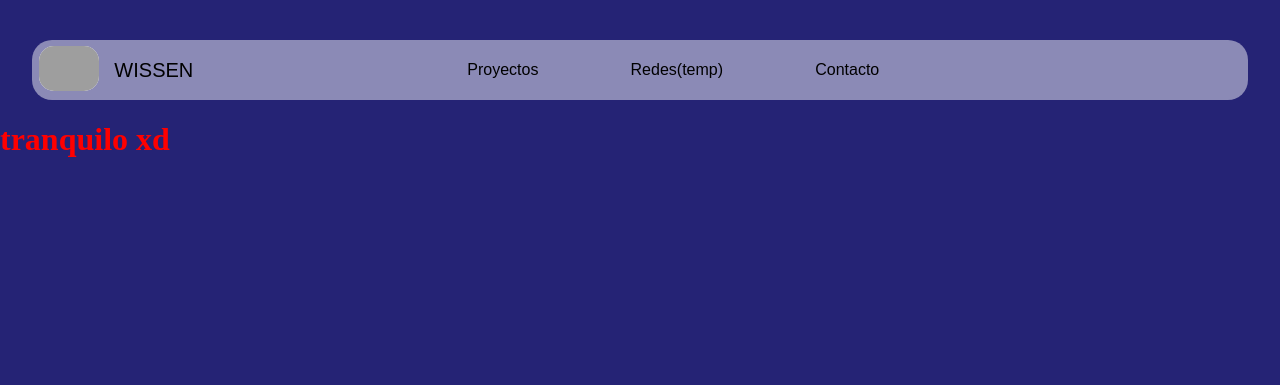
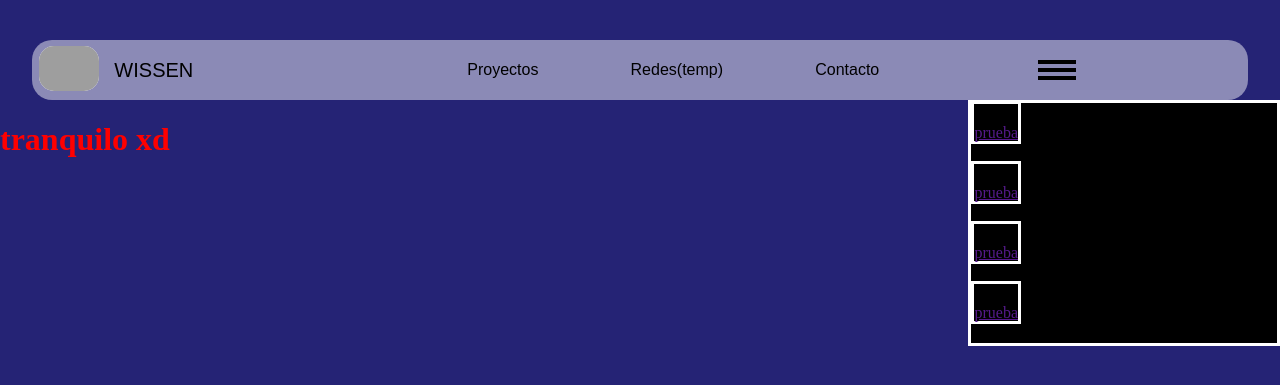
Before and after one commit to moiseStudent/wissen_blog, a Flask app: page / in a window 1280 px wide. Shown: the top 385 px of the page. Run offline with Flask 3, Linux system fonts and the light colour scheme; grey boxes are pictures that could not be loaded.

Commit message:
punto de control

```diff
--- a/static/css/navbar.css
+++ b/static/css/navbar.css
@@ -94,3 +94,37 @@ ul{
         background-color: #0002;
     }
 }
+.button{
+    background-color: transparent;
+
+    height: 5vw;
+    width: 5vw;
+    border: none;
+    cursor: pointer;
+}
+.button span{
+    margin: 4px auto;
+    width: 60%;
+    height: 4px;
+    background-color:  #000;
+    display: block;
+    cursor: pointer;
+}
+
+.dropdown-menu{
+    background-color: #000;
+    border-color: #ffffff;
+    border: 2px 2px 2px 2px;
+    border-style: solid;
+    float: right;
+
+}
+.dropdown-elements{
+    border-color: #ffffff;
+    border: 2px 2px 2px 2px;
+    border-style: solid;
+    text-align: center;
+    line-height: 60px;
+    padding-top: 20px;
+    margin-right: 20vw;
+}
--- a/templates/navbar.html
+++ b/templates/navbar.html
@@ -1,4 +1,5 @@
-<header class="navbar">
+<header>
+    <nav class="navbar">
     <ul class="left_navbar">
         <li class="father_icon"><img class="icon" src="https://r.mobirisesite.com/487813/assets/images/photo-1488229297570-58520851e868.jpeg" alt="imagen temporal" ></li>
         <li class="title_navbar">WISSEN</li>
@@ -13,4 +14,22 @@
         <li class="right_navbar"></li>
         <li class="right_navbar"></li>
     </ul>
+
+    <button class="button">
+        <span></span>
+        <span></span>
+        <span></span>
+
+    </button>
+    </nav>
+    <nav class="dropdown-container">
+        <ul class="dropdown-menu">
+            <li><a href="" class="dropdown-elements">prueba</a></li>
+            <li><a href="" class="dropdown-elements">prueba</a></li>
+            <li><a href="" class="dropdown-elements">prueba</a></li>
+            <li><a href="" class="dropdown-elements">prueba</a></li>
+        </ul>
+
+    </nav>
+
 </header>
```
